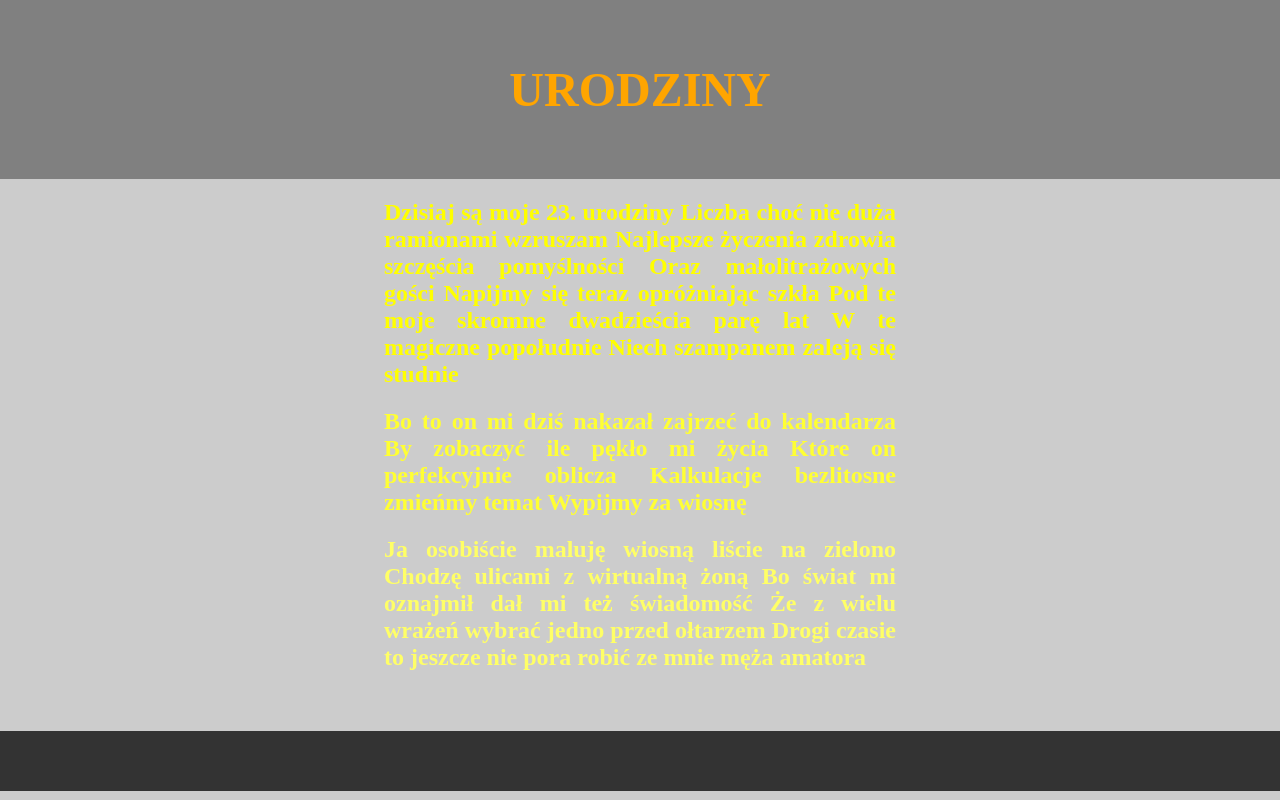
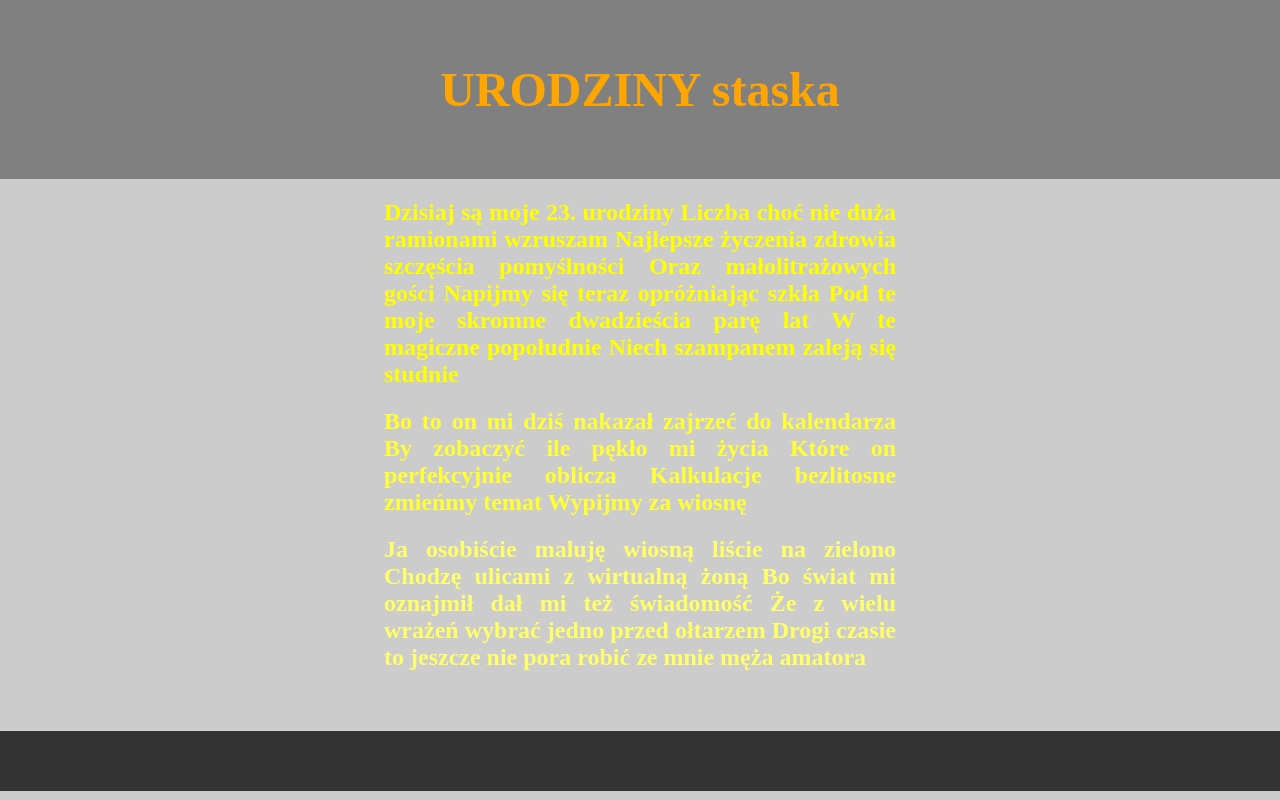
Before and after one commit to marro2016/learning-git-2, a plain HTML site: page index.html in a window 1280 px wide. Drawn offline with Linux system fonts and the light colour scheme.

Commit message:
change h1

```diff
--- a/index.html
+++ b/index.html
@@ -7,7 +7,7 @@
     </head>
 <body>
 	<header>
-		<h1>URODZINY</h1>
+		<h1>URODZINY staska</h1>
 
 	</header>
 		 <main class="conteiner">
```
